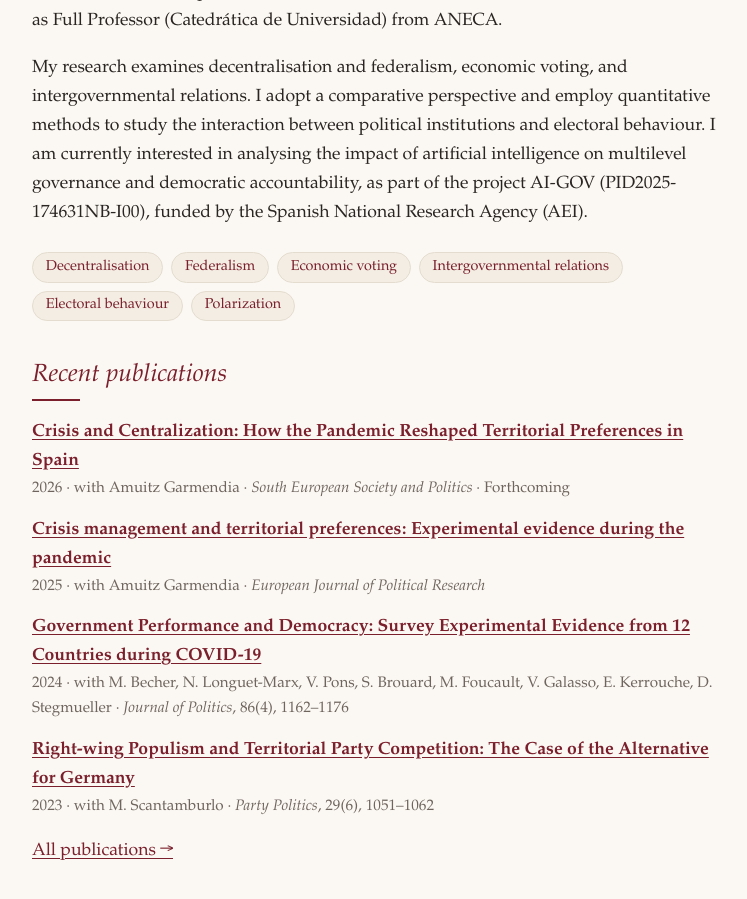
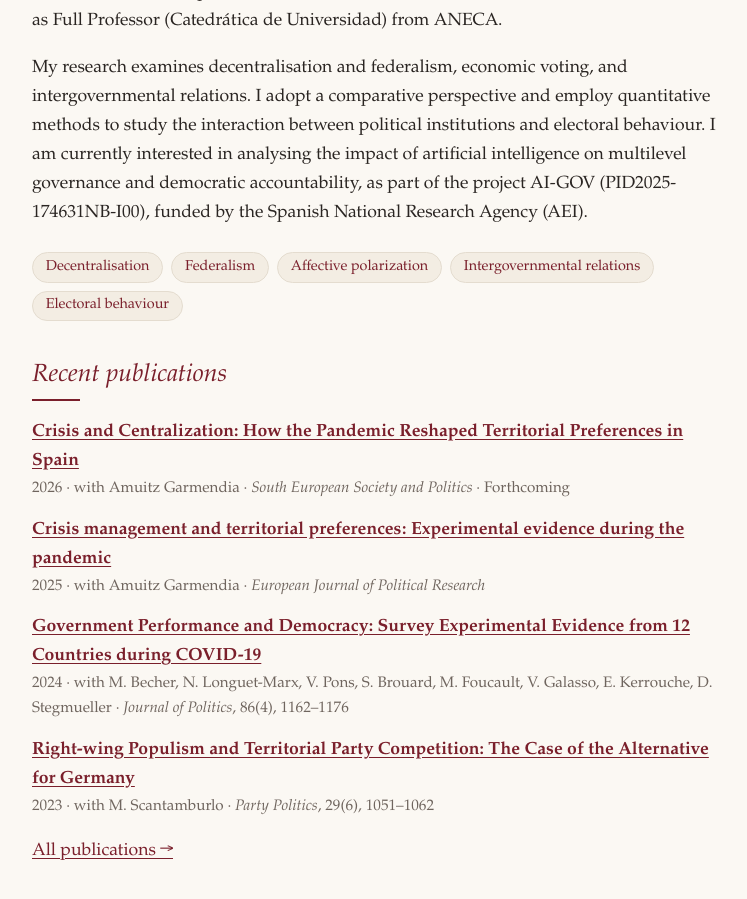
Before and after one commit to sandraleonalfonso/Sandra-Leon, a Jekyll site: the page built from index.html, in a window 1280 px wide and 900 px high, scrolled down 458 px. Shown: the whole window, without its empty margins (260-1007 px from the left). Built offline with Jekyll 4.4.1, drawn with Linux system fonts in a browser that asks for light colours.

Commit message:
Replace economic voting with affective polarization in research interests
Co-Authored-By: Claude Opus 5.5 (1M context) <noreply@anthropic.com>
Claude-Session: https://claude.ai/code/session_01Csi1G9zYbePJE1osHYZ3KG

```diff
--- a/_includes/schema.html
+++ b/_includes/schema.html
@@ -25,7 +25,7 @@
           "url": "https://www.csic.es/"
         }
       },
-      "knowsAbout": ["Decentralisation", "Federalism", "Economic voting", "Intergovernmental relations", "Electoral behaviour", "Political institutions"],
+      "knowsAbout": ["Decentralisation", "Federalism", "Affective polarization", "Intergovernmental relations", "Electoral behaviour", "Political institutions"],
       "sameAs": [{% for p in site.author.profiles %}{{ p.url | jsonify }}{% unless forloop.last %}, {% endunless %}{% endfor %}]
     }
     {%- if page.collection == "papers" -%},
--- a/index.html
+++ b/index.html
@@ -30,7 +30,7 @@ hide_title: true
 <p>My research examines decentralisation and federalism, economic voting, and intergovernmental relations. I adopt a comparative perspective and employ quantitative methods to study the interaction between political institutions and electoral behaviour. I am currently interested in analysing the impact of artificial intelligence on multilevel governance and democratic accountability, as part of the project AI-GOV (PID2025-174631NB-I00), funded by the Spanish National Research Agency (AEI).</p>
 
 <ul class="tags" aria-label="Research interests">
-  <li>Decentralisation</li><li>Federalism</li><li>Economic voting</li><li>Intergovernmental relations</li><li>Electoral behaviour</li><li>Polarization</li>
+  <li>Decentralisation</li><li>Federalism</li><li>Affective polarization</li><li>Intergovernmental relations</li><li>Electoral behaviour</li>
 </ul>
 
 <h2>Recent publications</h2>
```
